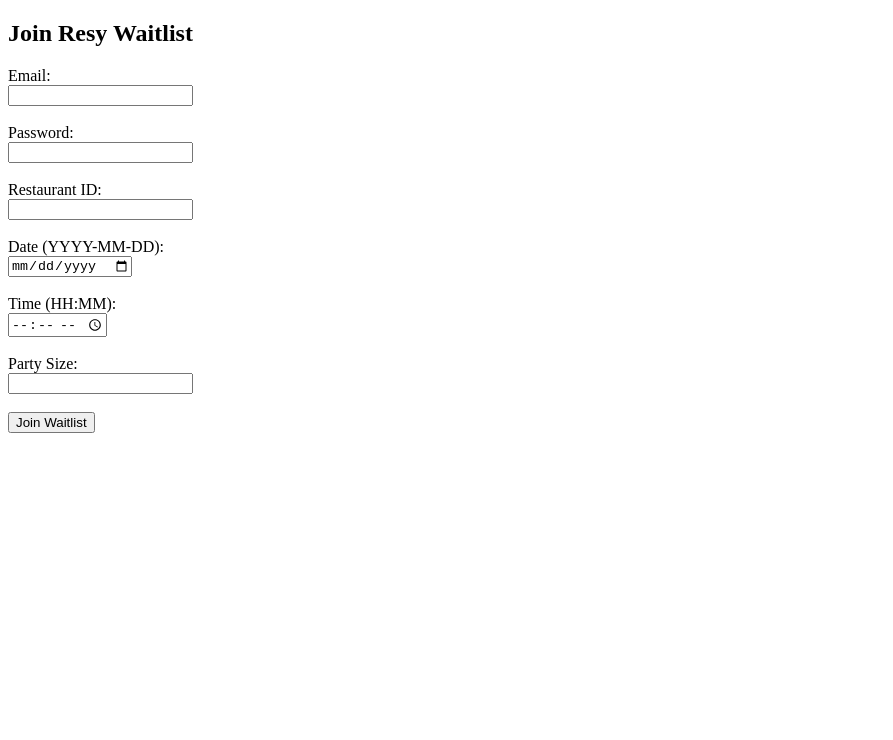
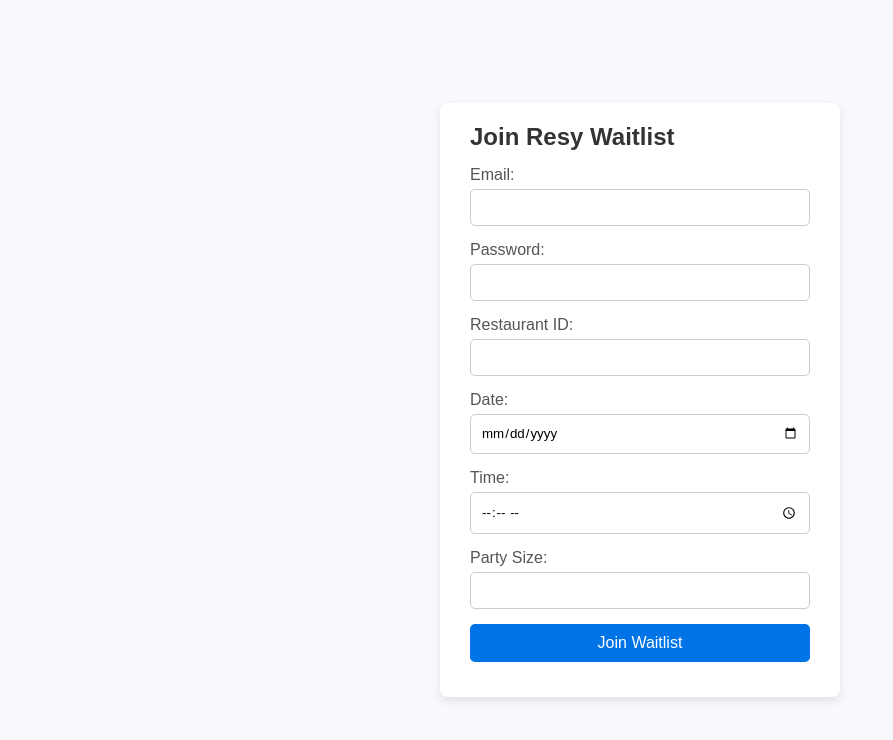
Before and after one commit to majatrois/resy-waitlist, a plain HTML site: page index.html in a window 1280 px wide. Shown: the whole page, without its empty margins (0-893 px from the left). Drawn offline with Linux system fonts and the light colour scheme.

Commit message:
Update index.html
added CSS to HTML file

```diff
--- a/index.html
+++ b/index.html
@@ -4,58 +4,95 @@
     <meta charset="UTF-8">
     <meta name="viewport" content="width=device-width, initial-scale=1.0">
     <title>Resy Waitlist Joiner</title>
+    <style>
+        /* Basic Reset */
+        * {
+            margin: 0;
+            padding: 0;
+            box-sizing: border-box;
+            font-family: Arial, sans-serif;
+        }
+
+        body {
+            display: flex;
+            justify-content: center;
+            align-items: center;
+            height: 100vh;
+            background-color: #f7f9fc;
+        }
+
+        form {
+            background-color: #ffffff;
+            padding: 20px 30px;
+            border-radius: 8px;
+            box-shadow: 0 4px 8px rgba(0, 0, 0, 0.1);
+            width: 400px;
+        }
+
+        h2 {
+            margin-bottom: 15px;
+            color: #333;
+        }
+
+        label {
+            margin-bottom: 5px;
+            display: block;
+            color: #555;
+        }
+
+        input {
+            width: 100%;
+            padding: 10px;
+            margin-bottom: 15px;
+            border: 1px solid #ccc;
+            border-radius: 5px;
+        }
+
+        button {
+            width: 100%;
+            padding: 10px;
+            background-color: #0073e6;
+            border: none;
+            color: white;
+            font-size: 16px;
+            border-radius: 5px;
+            cursor: pointer;
+        }
+
+        button:hover {
+            background-color: #005bb5;
+        }
+
+        #response {
+            margin-top: 15px;
+            color: green;
+        }
+    </style>
 </head>
 <body>
-    <h2>Join Resy Waitlist</h2>
     <form id="waitlistForm">
-        <label for="email">Email:</label><br>
-        <input type="email" id="email" name="email" required><br><br>
+        <h2>Join Resy Waitlist</h2>
 
-        <label for="password">Password:</label><br>
-        <input type="password" id="password" name="password" required><br><br>
+        <label for="email">Email:</label>
+        <input type="email" id="email" name="email" required>
 
-        <label for="restaurantId">Restaurant ID:</label><br>
-        <input type="text" id="restaurantId" name="restaurantId" required><br><br>
+        <label for="password">Password:</label>
+        <input type="password" id="password" name="password" required>
 
-        <label for="date">Date (YYYY-MM-DD):</label><br>
-        <input type="date" id="date" name="date" required><br><br>
+        <label for="restaurantId">Restaurant ID:</label>
+        <input type="text" id="restaurantId" name="restaurantId" required>
 
-        <label for="time">Time (HH:MM):</label><br>
-        <input type="time" id="time" name="time" required><br><br>
+        <label for="date">Date:</label>
+        <input type="date" id="date" name="date" required>
 
-        <label for="partySize">Party Size:</label><br>
-        <input type="number" id="partySize" name="partySize" required><br><br>
+        <label for="time">Time:</label>
+        <input type="time" id="time" name="time" required>
+
+        <label for="partySize">Party Size:</label>
+        <input type="number" id="partySize" name="partySize" required>
 
         <button type="submit">Join Waitlist</button>
+        <div id="response"></div>
     </form>
-
-    <div id="response"></div>
-
-    <script>
-        // JavaScript to handle form submission
-        document.getElementById('waitlistForm').onsubmit = async function (e) {
-            e.preventDefault();
-            const formData = {
-                email: document.getElementById('email').value,
-                password: document.getElementById('password').value,
-                restaurantId: document.getElementById('restaurantId').value,
-                date: document.getElementById('date').value,
-                time: document.getElementById('time').value,
-                partySize: document.getElementById('partySize').value
-            };
-
-            // Send the data to our backend (to be built)
-            const response = await fetch('http://localhost:8080/join-waitlist', {
-                method: 'POST',
-                headers: {
-                    'Content-Type': 'application/json',
-                },
-                body: JSON.stringify(formData),
-            });
-
-            const result = await response.json();
-            document.getElementById('response').innerText = result.message;
-        };
-    </script>
 </body>
 </html>
```
